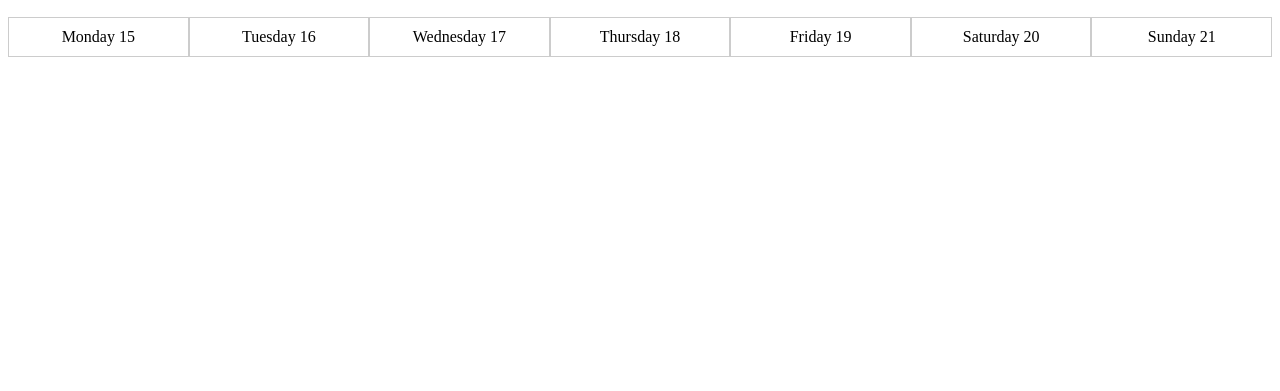
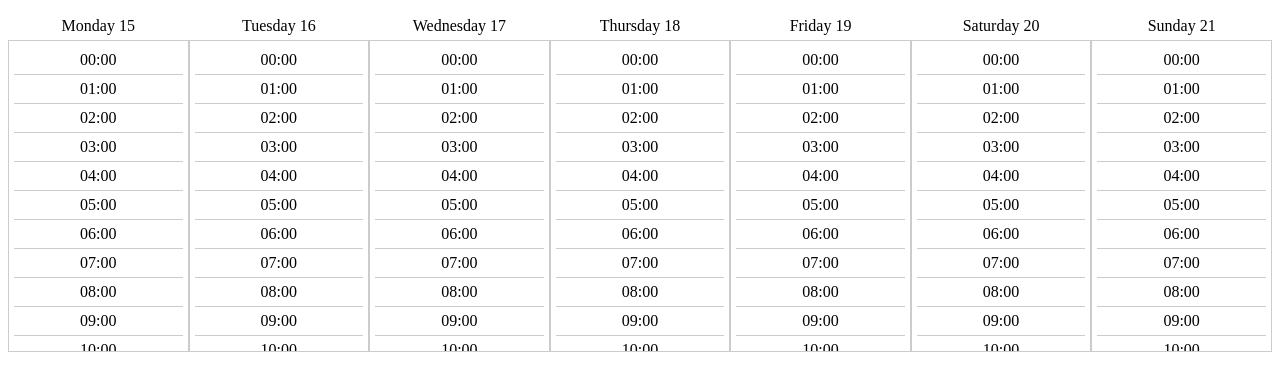
Before and after one commit to Thijs-Dery/Project-Trends-II, a plain HTML site: page index.html in a window 1280 px wide. Both pictures are taken after a click on the button "Previous Week". Shown: the part 59-450 px from the top of the page. Drawn offline with Linux system fonts and the light colour scheme.

Commit message:
calendar uren

```diff
--- a/scripts/main.js
+++ b/scripts/main.js
@@ -17,15 +17,36 @@ function renderWeek() {
 
     calendar.innerHTML = '';
 
-    for (let i = 0; i < 7; i++) {
+    weekDays.forEach((dayOfWeek, index) => {
         const day = new Date(currentWeek);
-        day.setDate(currentWeek.getDate() + i);
-        const dayOfWeek = weekDays[i];
-        const weekDayDiv = document.createElement('div');
-        weekDayDiv.classList.add('week');
-        weekDayDiv.textContent = dayOfWeek + ' ' + day.getDate();
-        calendar.appendChild(weekDayDiv);
-    }
+        day.setDate(currentWeek.getDate() + index);
+
+        const dayDiv = document.createElement('div');
+        dayDiv.classList.add('day');
+
+        const dayNameDiv = document.createElement('div');
+        dayNameDiv.classList.add('day-name');
+        dayNameDiv.textContent = dayOfWeek + ' ' + day.getDate(); // Append date to day name
+
+        const hoursContainerDiv = document.createElement('div');
+        hoursContainerDiv.classList.add('hours-container');
+
+        const hoursDiv = document.createElement('div');
+        hoursDiv.classList.add('hours');
+
+        for (let hour = 0; hour < 24; hour++) {
+            const hourDiv = document.createElement('div');
+            hourDiv.classList.add('hour');
+            hourDiv.textContent = hour.toString().padStart(2, '0') + ':00';
+            hoursDiv.appendChild(hourDiv);
+        }
+
+        hoursContainerDiv.appendChild(hoursDiv);
+        dayDiv.appendChild(dayNameDiv);
+        dayDiv.appendChild(hoursContainerDiv);
+
+        calendar.appendChild(dayDiv);
+    });
 }
 
 function prevWeek() {
--- a/styles/main.css
+++ b/styles/main.css
@@ -33,17 +33,46 @@
     border-radius: 3px;
 }
 
-.calendar {
-    display: flex;
-    justify-content: space-between;
-    margin-bottom: 20px;
-}
 .calendar .week {
     flex-basis: calc(100% / 7);
     text-align: center;
     padding: 10px;
     border: 1px solid #ccc;
 }
+
 .controls {
     margin-bottom: 20px;
 }
+
+.calendar {
+    display: flex;
+    justify-content: space-between;
+    margin-bottom: 20px;
+}
+
+.calendar .day {
+    flex-basis: calc(100% / 7);
+    text-align: center;
+}
+
+.calendar .day .hours-container {
+    height: 300px;
+    /* Set a fixed height for the hours section */
+    overflow-y: auto;
+    /* Enable vertical scrolling */
+    border: 1px solid #ccc;
+    margin-top: 5px;
+    padding: 5px;
+}
+
+.calendar .day .hours {
+    display: flex;
+    flex-direction: column;
+    overflow-y: auto;
+    /* Enable vertical scrolling */
+}
+
+.calendar .day .hour {
+    border-bottom: 1px solid #ccc;
+    padding: 5px;
+}
```
